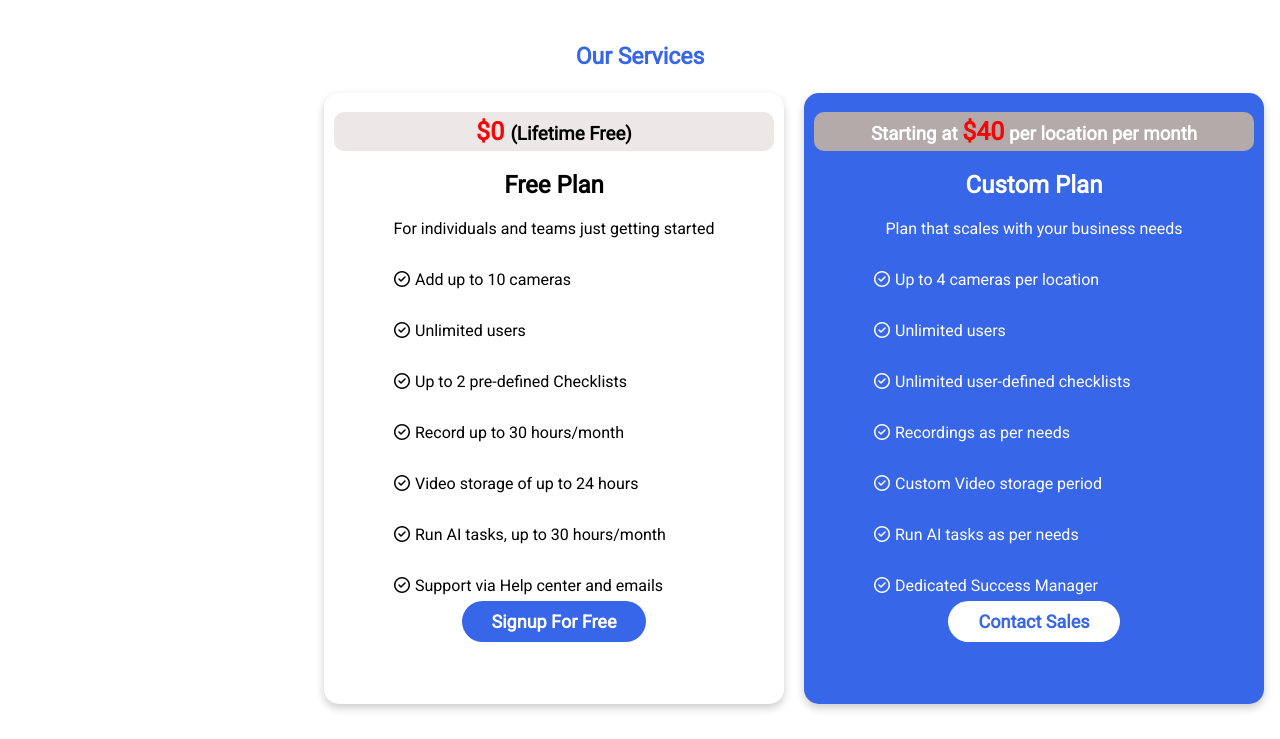
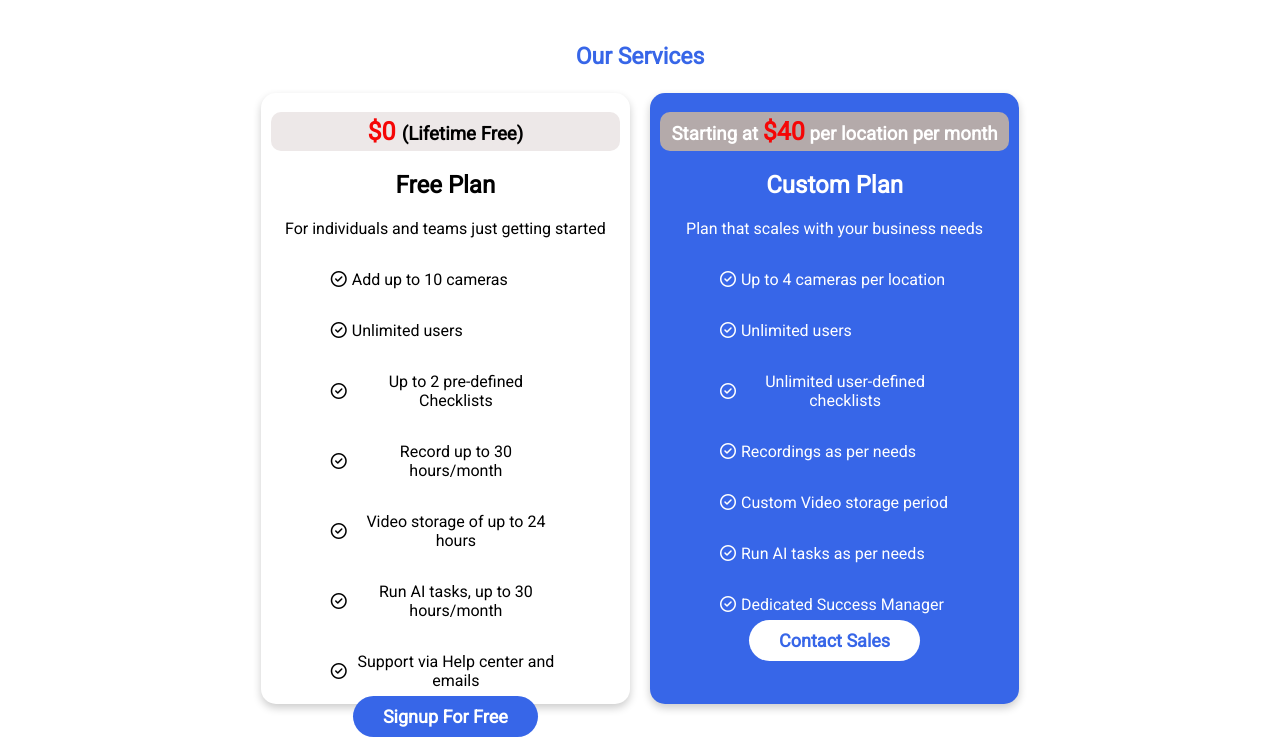
Before and after one commit to iu-sumon/job-assignment, a plain HTML site: page services.html in a window 1280 px wide. Shown: the part 69-808 px from the top of the page. Drawn offline with Linux system fonts and the light colour scheme.

Commit message:
correction added

```diff
--- a/services.css
+++ b/services.css
@@ -31,19 +31,23 @@ header a:hover {
     color: white;
 }
 
-.row {
-    display: grid;
+.container {
+
+    width: 60%;
+    margin:0 auto;
+
+}
+.row
+{ display: grid;
     grid-template-columns: repeat(2, 1fr);
     gap: 20px;
-    width: 50%;
-    margin: auto;
+
 }
 
 .col-1 {
 
     text-align: center;
-    width: 460px;
-    height: 611px;
+     height: 611px;
     background-color: #FFFFFF;
     margin: 0px auto;
     box-shadow: 0 4px 8px 0 rgba(0, 0, 0, 0.2);
@@ -53,7 +57,6 @@ header a:hover {
 .col-2 {
 
     text-align: center;
-    width: 460px;
     height: 611px;
     background-color: #FFFFFF;
     margin: 0px auto;
--- a/services.html
+++ b/services.html
@@ -32,7 +32,10 @@
 
     <section>
         <h3 style="text-align:center; font-size:23px; color:#3766E8;">Our Services</h3>
+
+      <div class="container">
         <div class="row">
+
             <div class="col-1">
                 <div class="">
                     <h3
@@ -137,6 +140,7 @@
 
             </div>
         </div>
+      </div>
     </section>
     <footer>
 
```
